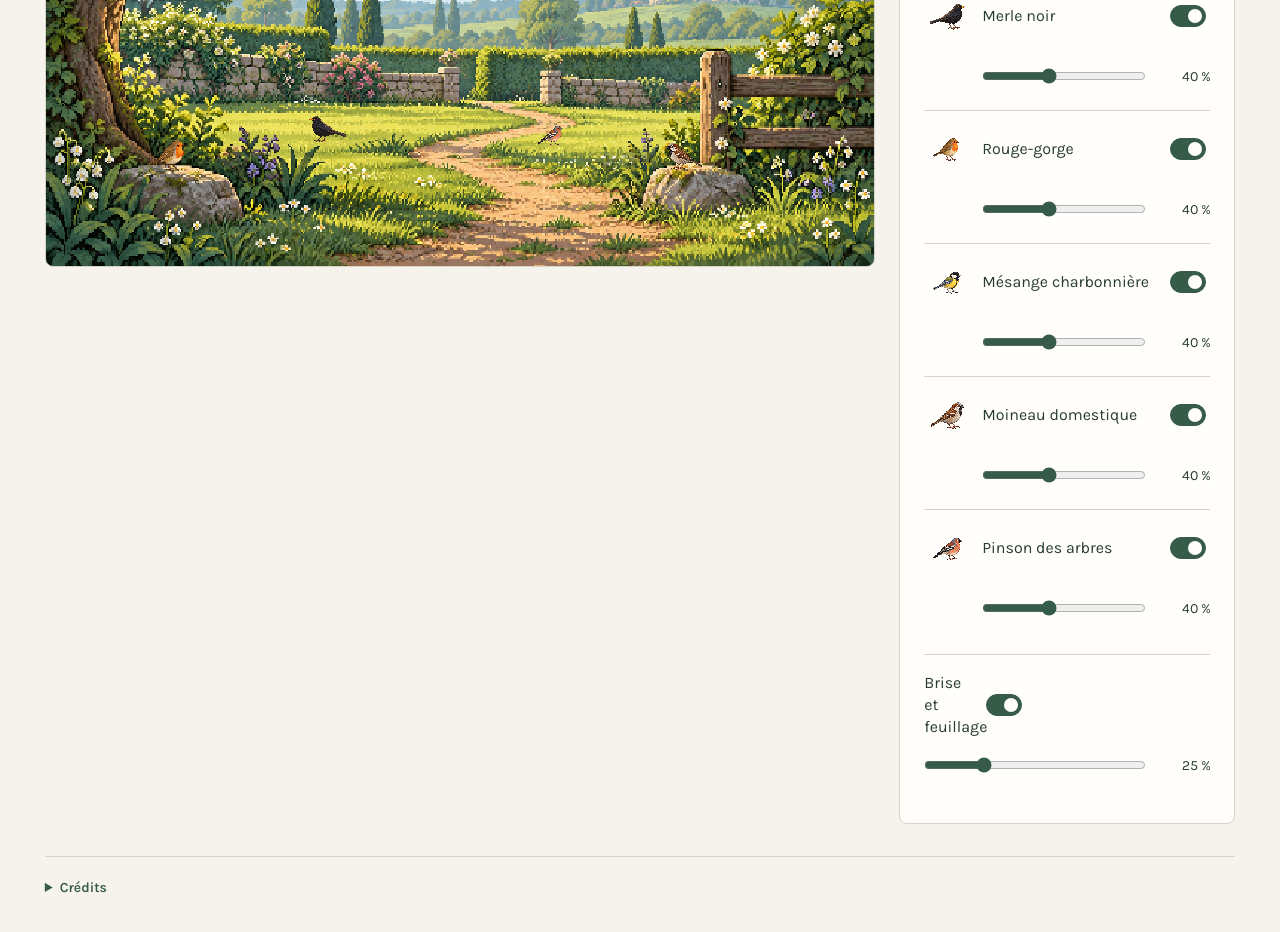
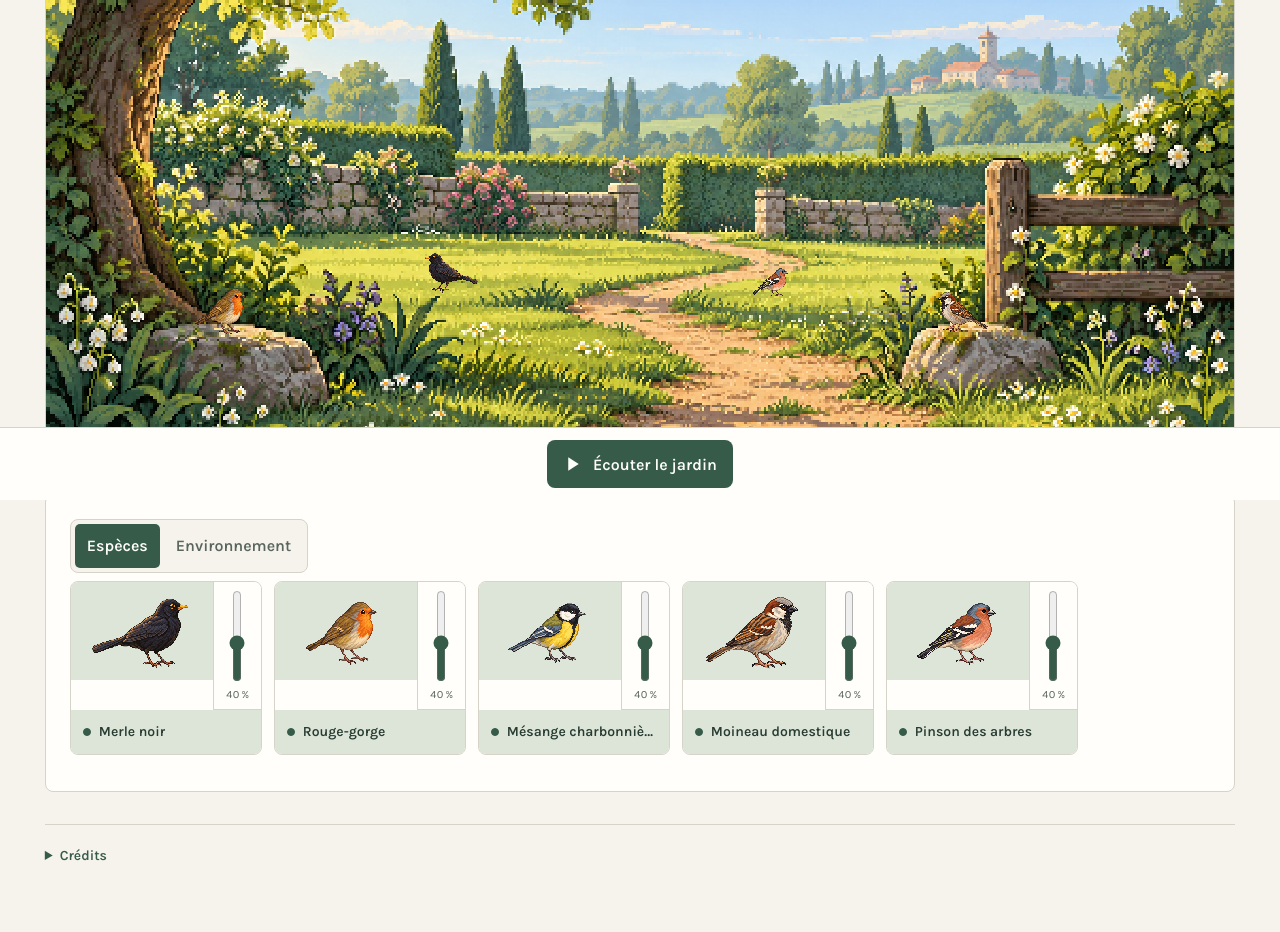
Before and after one commit to oreldx/lofibirds, a Vue app: page / in a window 1280 px wide. Shown: the part 300-1232 px from the top of the page. Built offline with nearby package versions, Linux system fonts and the light colour scheme.

Commit message:
feat: :sparkles: Add PlaybackBar component and enhance GardenPanel with tab navigation

```diff
--- a/src/App.vue
+++ b/src/App.vue
@@ -2,6 +2,7 @@
 import GardenScene from './components/GardenScene.vue'
 import GardenPanel from './components/GardenPanel.vue'
 import ResourceCredits from './components/ResourceCredits.vue'
+import PlaybackBar from './components/PlaybackBar.vue'
 </script>
 
 <template>
@@ -17,4 +18,5 @@ import ResourceCredits from './components/ResourceCredits.vue'
       <ResourceCredits />
     </div>
   </main>
+  <PlaybackBar />
 </template>
--- a/src/components/GardenPanel.vue
+++ b/src/components/GardenPanel.vue
@@ -4,44 +4,47 @@ import { speciesCatalog } from '../data/species'
 import SpeciesControl from './SpeciesControl.vue'
 import { useGarden } from '../composables/useGarden'
 
-const expanded = ref(true)
-const { audio, play, pause } = useGarden()
+const activeGroup = ref<'species' | 'environment'>('species')
+const { audio } = useGarden()
 
-function togglePlayback(): void {
-  if (audio.playback === 'playing' || audio.playback === 'starting') pause()
-  else void play()
+function navigateTabs(event: KeyboardEvent): void {
+  if (!['ArrowLeft', 'ArrowRight', 'Home', 'End'].includes(event.key)) return
+  event.preventDefault()
+  activeGroup.value = event.key === 'Home' ? 'species'
+    : event.key === 'End' ? 'environment'
+      : activeGroup.value === 'species' ? 'environment' : 'species'
+  const tabList = event.currentTarget
+  if (tabList instanceof HTMLElement) {
+    tabList.querySelector<HTMLButtonElement>(`#${activeGroup.value}-tab`)?.focus()
+  }
 }
 </script>
 
 <template>
   <aside class="garden-panel" aria-labelledby="garden-panel-title">
-    <button type="button" class="playback-button" @click="togglePlayback">
-      <svg v-if="audio.playback === 'playing' || audio.playback === 'starting'" viewBox="0 0 24 24" fill="currentColor" aria-hidden="true"><path d="M6 4h4v16H6zm8 0h4v16h-4z" /></svg>
-      <svg v-else viewBox="0 0 24 24" fill="currentColor" aria-hidden="true"><path d="m7 3 14 9-14 9z" /></svg>
-      {{ audio.playback === 'playing' || audio.playback === 'starting' ? 'Pause' : audio.playback === 'interrupted' ? 'Reprendre l’écoute' : 'Écouter le jardin' }}
-    </button>
+    <h2 id="garden-panel-title" class="visually-hidden">Les sons du jardin</h2>
+    <div class="garden-toolbar">
+      <div class="sound-tabs" role="tablist" aria-label="Catégorie de sons" @keydown="navigateTabs">
+        <button id="species-tab" type="button" role="tab" :aria-selected="activeGroup === 'species'" :tabindex="activeGroup === 'species' ? 0 : -1" aria-controls="species-panel" @click="activeGroup = 'species'">Espèces</button>
+        <button id="environment-tab" type="button" role="tab" :aria-selected="activeGroup === 'environment'" :tabindex="activeGroup === 'environment' ? 0 : -1" aria-controls="environment-panel" @click="activeGroup = 'environment'">Environnement</button>
+      </div>
+    </div>
     <div class="playback-status" role="status" aria-atomic="true">
       <p v-if="audio.playback === 'starting'">Démarrage de l’écoute…</p>
       <p v-else-if="audio.playback === 'interrupted'">L’écoute a été interrompue par le navigateur. Vous pouvez la reprendre.</p>
       <p v-if="audio.error" class="audio-error">{{ audio.error }}</p>
     </div>
-    <div class="panel-heading">
-      <h2 id="garden-panel-title">Les habitants</h2>
-      <button type="button" :aria-expanded="expanded" aria-controls="garden-settings" :aria-label="expanded ? 'Replier les réglages du jardin' : 'Afficher les réglages du jardin'" @click="expanded = !expanded">
-        {{ expanded ? 'Replier' : 'Afficher' }}
-        <svg viewBox="0 0 24 24" fill="none" stroke="currentColor" stroke-width="1.5" aria-hidden="true"><path d="m6 14 6-6 6 6" /></svg>
-      </button>
-    </div>
-    <div id="garden-settings" v-show="expanded">
-      <p class="panel-intro">Composez les sons de votre jardin.</p>
-      <ul class="species-list">
+    <div id="species-panel" v-show="activeGroup === 'species'" role="tabpanel" aria-labelledby="species-tab" class="sound-panel">
+      <ul class="species-list" aria-label="Espèces du jardin">
         <li v-for="species in speciesCatalog" :key="species.id">
           <SpeciesControl :id="species.id" :name="species.name" :sprite-url="species.sprite.url" />
         </li>
       </ul>
-      <div class="ambience-group">
-        <SpeciesControl id="ambience" name="Brise et feuillage" />
-      </div>
+    </div>
+    <div id="environment-panel" v-show="activeGroup === 'environment'" role="tabpanel" aria-labelledby="environment-tab" class="sound-panel">
+      <ul class="species-list" aria-label="Sons de l’environnement">
+        <li><SpeciesControl id="ambience" name="Brise et feuillage" /></li>
+      </ul>
     </div>
   </aside>
 </template>
--- a/src/components/GardenScene.vue
+++ b/src/components/GardenScene.vue
@@ -7,7 +7,7 @@ const { preferences } = useGarden()
 </script>
 
 <template>
-  <figure class="garden-scene" role="img" aria-label="Un jardin européen au matin de printemps, avec un grand arbre, des fleurs, un muret et une barrière. Choisissez les oiseaux présents dans le panneau Les habitants.">
+  <figure class="garden-scene" role="img" aria-label="Un jardin européen au matin de printemps, avec un grand arbre, des fleurs, un muret et une barrière. Choisissez les oiseaux présents dans l’onglet Espèces de la barre de contrôle sous le jardin.">
     <img class="garden-background" :src="gardenAsset.url" alt="" width="1672" height="941" fetchpriority="high" />
     <template v-for="species in speciesCatalog" :key="species.id">
       <span v-if="preferences.species[species.id].enabled" class="garden-bird" :class="`bird-${species.id}`" aria-hidden="true">
--- /dev/null
+++ b/src/components/PlaybackBar.vue
@@ -0,0 +1,47 @@
+<script setup lang="ts">
+import { computed, onBeforeUnmount, onMounted, ref } from 'vue'
+import { useGarden } from '../composables/useGarden'
+
+const { audio, play, pause } = useGarden()
+const bar = ref<HTMLElement | null>(null)
+const isPlaying = computed(() => audio.playback === 'playing' || audio.playback === 'starting')
+const label = computed(() => isPlaying.value ? 'Pause'
+  : audio.playback === 'interrupted' ? 'Reprendre l’écoute' : 'Écouter le jardin')
+let resizeObserver: ResizeObserver | undefined
+
+function togglePlayback(): void {
+  if (isPlaying.value) pause()
+  else void play()
+}
+
+function updateBarHeight(): void {
+  if (!bar.value) return
+  document.documentElement.style.setProperty('--playback-bar-height', `${bar.value.getBoundingClientRect().height}px`)
+}
+
+onMounted(() => {
+  if (!bar.value) return
+  updateBarHeight()
+  resizeObserver = new ResizeObserver(updateBarHeight)
+  resizeObserver.observe(bar.value, { box: 'border-box' })
+})
+
+onBeforeUnmount(() => {
+  resizeObserver?.disconnect()
+  document.documentElement.style.removeProperty('--playback-bar-height')
+})
+</script>
+
+<template>
+  <section ref="bar" class="playback-bar" aria-label="Lecture du jardin">
+    <button type="button" class="playback-button" @click="togglePlayback">
+      <svg v-if="isPlaying" viewBox="0 0 24 24" fill="currentColor" aria-hidden="true">
+        <path d="M6 4h4v16H6zm8 0h4v16h-4z" />
+      </svg>
+      <svg v-else viewBox="0 0 24 24" fill="currentColor" aria-hidden="true">
+        <path d="m7 3 14 9-14 9z" />
+      </svg>
+      {{ label }}
+    </button>
+  </section>
+</template>
--- a/src/components/SpeciesControl.vue
+++ b/src/components/SpeciesControl.vue
@@ -1,5 +1,5 @@
 <script setup lang="ts">
-import { computed } from 'vue'
+import { computed, nextTick, onBeforeUnmount, onMounted, ref, watch } from 'vue'
 import type { ChannelId } from '../types'
 import { useGarden } from '../composables/useGarden'
 
@@ -8,33 +8,111 @@ const { preferences, audio, setChannelEnabled, setChannelVolume, retry } = useGa
 const channel = computed(() => props.id === 'ambience' ? preferences.ambience : preferences.species[props.id])
 const load = computed(() => audio.channels[props.id])
 
-function updatePresence(event: Event): void {
-  const input = event.target
-  if (input instanceof HTMLInputElement) {
-    setChannelEnabled(props.id, input.checked)
+const nameElement = ref<HTMLSpanElement | null>(null)
+const truncated = ref(false)
+const hovered = ref(false)
+const focused = ref(false)
+const tooltipDismissed = ref(false)
+const tooltipPosition = ref({ left: '0px', top: '0px' })
+const showTooltip = computed(() => truncated.value && (hovered.value || focused.value) && !tooltipDismissed.value)
+let resizeObserver: ResizeObserver | undefined
+let hoverTimeout: ReturnType<typeof setTimeout> | undefined
+
+function measureName(): void {
+  const element = nameElement.value
+  if (!element) return
+  truncated.value = element.clientWidth > 0 && element.scrollWidth > element.clientWidth
+  const bounds = element.getBoundingClientRect()
+  const tooltipWidth = Math.min(280, window.innerWidth - 24)
+  tooltipPosition.value = {
+    left: `${Math.max(12, Math.min(bounds.left, window.innerWidth - tooltipWidth - 12))}px`,
+    top: `${bounds.top - 8}px`,
   }
+}
+
+function enterTooltip(): void {
+  clearTimeout(hoverTimeout)
+  hovered.value = true
+  tooltipDismissed.value = false
+  measureName()
+}
+
+function leaveTooltip(): void {
+  clearTimeout(hoverTimeout)
+  hoverTimeout = setTimeout(() => { hovered.value = false }, 120)
+}
+
+function focusControl(): void {
+  focused.value = true
+  tooltipDismissed.value = false
+  measureName()
+}
+
+function dismissTooltip(event: KeyboardEvent): void {
+  if (event.key === 'Escape') tooltipDismissed.value = true
 }
 
 function updateVolume(event: Event): void {
   if (event.target instanceof HTMLInputElement) setChannelVolume(props.id, Number(event.target.value) / 100)
 }
+
+onMounted(() => {
+  resizeObserver = new ResizeObserver(measureName)
+  if (nameElement.value) resizeObserver.observe(nameElement.value)
+  window.addEventListener('resize', measureName)
+  window.addEventListener('scroll', measureName, true)
+  window.addEventListener('keydown', dismissTooltip)
+  void document.fonts.ready.then(measureName)
+  measureName()
+})
+
+watch(() => props.name, async () => {
+  await nextTick()
+  measureName()
+})
+
+onBeforeUnmount(() => {
+  resizeObserver?.disconnect()
+  clearTimeout(hoverTimeout)
+  window.removeEventListener('resize', measureName)
+  window.removeEventListener('scroll', measureName, true)
+  window.removeEventListener('keydown', dismissTooltip)
+})
 </script>
 
 <template>
-  <div class="channel-control">
-    <label class="species-control" :class="{ 'ambience-control': !spriteUrl }">
-      <img v-if="spriteUrl" :src="spriteUrl" alt="" width="1536" height="1024" />
-      <span>{{ name }}</span>
-      <span class="species-switch">
-        <input type="checkbox" role="switch" :aria-label="`Activer — ${name}`" :checked="channel.enabled" @change="updatePresence" />
-        <span class="switch-track" aria-hidden="true" />
-      </span>
-    </label>
-    <label class="channel-volume">
-      <span class="visually-hidden">Volume — {{ name }}</span>
-      <input type="range" min="0" max="100" step="1" :value="Math.round(channel.volume * 100)" :disabled="!channel.enabled" :aria-valuetext="`${Math.round(channel.volume * 100)} %`" @input="updateVolume" />
-      <span aria-hidden="true">{{ Math.round(channel.volume * 100) }} %</span>
-    </label>
+  <div class="channel-control" :class="{ 'channel-disabled': !channel.enabled }">
+    <div class="channel-card">
+      <button
+        type="button"
+        role="switch"
+        class="species-control"
+        :aria-label="`Activer — ${name}`"
+        :aria-checked="channel.enabled"
+        @click="setChannelEnabled(id, !channel.enabled)"
+        @pointerenter="enterTooltip"
+        @pointerleave="leaveTooltip"
+        @focus="focusControl"
+        @blur="focused = false"
+      >
+        <span class="species-artwork">
+          <img v-if="spriteUrl" :src="spriteUrl" alt="" width="1536" height="1024" draggable="false" />
+          <svg v-else class="ambience-artwork" viewBox="0 0 64 64" fill="none" stroke="currentColor" stroke-width="2" aria-hidden="true">
+            <path d="M14 48C7 26 24 12 51 10c3 27-10 43-30 39M14 54l28-31M24 44l-1-13m7 7 13-1" />
+            <path d="M8 17h13M5 23h10M44 51h12" stroke-linecap="round" />
+          </svg>
+        </span>
+        <span class="species-caption">
+          <span class="channel-indicator" aria-hidden="true" />
+          <span ref="nameElement" class="species-name">{{ name }}</span>
+        </span>
+      </button>
+      <label class="channel-volume">
+        <span class="visually-hidden">Volume — {{ name }}</span>
+        <input type="range" min="0" max="100" step="1" :value="Math.round(channel.volume * 100)" :disabled="!channel.enabled" aria-orientation="vertical" :aria-valuetext="`${Math.round(channel.volume * 100)} %`" @input="updateVolume" />
+        <span class="channel-volume-value" aria-hidden="true">{{ Math.round(channel.volume * 100) }} %</span>
+      </label>
+    </div>
     <div class="channel-status" aria-live="polite" aria-atomic="true">
       <p v-if="load.status === 'loading'">{{ id === 'ambience' ? 'Chargement de l’ambiance…' : 'Chargement du chant…' }}</p>
       <template v-else-if="load.status === 'error'">
@@ -43,4 +121,7 @@ function updateVolume(event: Event): void {
       </template>
     </div>
   </div>
+  <Teleport to="body">
+    <span v-if="showTooltip" class="species-tooltip" role="tooltip" :style="tooltipPosition" @pointerenter="enterTooltip" @pointerleave="leaveTooltip">{{ name }}</span>
+  </Teleport>
 </template>
--- a/src/style.css
+++ b/src/style.css
@@ -10,12 +10,17 @@
   --border: #d6d3c8;
   --error: #963f35;
   --radius: 8px;
+  --playback-bar-height: calc(48px + 1.5rem + 1px + env(safe-area-inset-bottom, 0px));
   font-family: 'Karla', system-ui, sans-serif;
   color: var(--ink);
   background: var(--linen);
   font-synthesis: none;
   text-rendering: optimizeLegibility;
   -webkit-font-smoothing: antialiased;
+}
+
+html {
+  scroll-padding-bottom: calc(var(--playback-bar-height) + 1rem);
 }
 
 * {
@@ -36,6 +41,7 @@ main {
   min-height: 100vh;
   min-height: 100svh;
   padding: clamp(1rem, 3.5vw, 3rem);
+  padding-bottom: calc(clamp(1rem, 3.5vw, 3rem) + var(--playback-bar-height) + 1rem);
 }
 
 .garden-page {
@@ -191,13 +197,33 @@ h1 {
   background: var(--chalk);
 }
 
+.garden-toolbar {
+  display: flex;
+  flex-wrap: wrap;
+  align-items: center;
+  justify-content: space-between;
+  gap: 0.75rem 1rem;
+}
+
+.playback-bar {
+  position: fixed;
+  inset: auto 0 0;
+  z-index: 5;
+  display: flex;
+  justify-content: center;
+  padding: 0.75rem max(1rem, env(safe-area-inset-right, 0px)) calc(0.75rem + env(safe-area-inset-bottom, 0px)) max(1rem, env(safe-area-inset-left, 0px));
+  border-top: 1px solid var(--border);
+  background: var(--chalk);
+}
+
 .playback-button {
-  display: flex;
+  display: inline-flex;
   align-items: center;
   justify-content: center;
   gap: 0.75rem;
-  width: 100%;
   min-height: 48px;
+  min-width: 0;
+  max-width: 100%;
   padding: 0.75rem 1rem;
   border: 0;
   border-radius: var(--radius);
@@ -207,165 +233,281 @@ h1 {
   cursor: pointer;
 }
 
-.playback-button:hover { background: var(--ink); }
-.playback-button svg { width: 18px; height: 18px; }
-.playback-status { margin-bottom: 1rem; }
-.playback-status p, .channel-status p { margin: 0.5rem 0; font-size: 0.875rem; line-height: 1.5; }
-.audio-error { color: var(--error); }
-.channel-control { padding-bottom: 0.75rem; }
-.ambience-control { grid-template-columns: minmax(0, 1fr) 44px; min-height: 56px; }
-.ambience-group { border-top: 1px solid var(--border); padding-top: 0.75rem; margin-top: 0.75rem; }
-.channel-volume { display: flex; align-items: center; gap: 0.75rem; min-height: 44px; padding-left: 3.625rem; font-size: 0.875rem; }
-.ambience-group .channel-volume { padding-left: 0; }
-.channel-volume input { min-width: 0; width: 100%; min-height: 44px; margin: 0; accent-color: var(--forest); cursor: pointer; }
-.channel-volume input:disabled { cursor: default; }
-.channel-volume span:last-child { flex-shrink: 0; min-width: 3.25rem; text-align: right; font-variant-numeric: tabular-nums; }
-.retry-button { min-height: 44px; padding: 0.5rem 0.75rem; border: 1px solid var(--forest); border-radius: 4px; color: var(--forest); background: var(--chalk); cursor: pointer; }
-.visually-hidden { position: absolute; width: 1px; height: 1px; padding: 0; margin: -1px; overflow: hidden; clip-path: inset(50%); white-space: nowrap; border: 0; }
+.playback-button:hover {
+  background: var(--ink);
+}
 
-.panel-heading {
+.playback-button svg {
+  width: 18px;
+  height: 18px;
+  flex-shrink: 0;
+}
+
+.playback-status p,
+.channel-status p {
+  margin: 0.5rem 0;
+  font-size: 0.875rem;
+  line-height: 1.5;
+}
+
+.audio-error {
+  color: var(--error);
+}
+
+.sound-tabs {
   display: flex;
   flex-wrap: wrap;
-  align-items: center;
-  justify-content: space-between;
-  gap: 0.25rem 0.75rem;
+  gap: 0.25rem;
+  max-width: 100%;
+  padding: 0.25rem;
+  border: 1px solid var(--border);
+  border-radius: var(--radius);
+  background: var(--linen);
 }
 
-.panel-heading h2 {
-  margin: 0;
-  font-size: 1.375rem;
+.sound-tabs button {
+  min-height: 44px;
+  padding: 0.5rem 0.75rem;
+  border: 0;
+  border-radius: 5px;
+  background: transparent;
+  color: var(--stone);
   font-weight: 600;
-  letter-spacing: -0.025em;
+  cursor: pointer;
 }
 
-.panel-heading button {
-  display: inline-flex;
-  align-items: center;
-  gap: 0.375rem;
-  min-height: 44px;
-  padding: 0.5rem;
-  margin-right: -0.5rem;
+.sound-tabs button:hover {
+  color: var(--ink);
+}
+
+.sound-tabs button[aria-selected='true'] {
+  background: var(--forest);
+  color: var(--chalk);
+}
+
+.sound-panel {
+  min-width: 0;
+}
+
+.species-list {
+  display: flex;
+  align-items: flex-start;
+  gap: 0.75rem;
+  overflow-x: auto;
+  overscroll-behavior-x: contain;
+  scrollbar-color: var(--stone) var(--oat);
+  list-style: none;
+  padding: 0.5rem 0.25rem 0.75rem;
+  margin: 0 -0.25rem;
+}
+
+.species-list>li {
+  flex: 0 0 12rem;
+  min-width: 0;
+}
+
+.channel-card {
+  display: grid;
+  grid-template-columns: minmax(0, 1fr) 3rem;
+  grid-template-rows: 8rem minmax(2.5rem, auto);
+  overflow: hidden;
+  border: 1px solid var(--border);
+  border-radius: var(--radius);
+}
+
+/* Only the two visible cells accept pointer input; the upper-right recess
+   belongs exclusively to the sibling volume control. */
+.species-control {
+  display: grid;
+  grid-template-columns: subgrid;
+  grid-template-rows: subgrid;
+  grid-area: 1 / 1 / 3 / 3;
+  min-width: 0;
+  padding: 0;
   border: 0;
-  border-radius: 4px;
   background: transparent;
-  color: var(--forest);
-  font-size: 0.875rem;
+  color: var(--ink);
+  text-align: left;
   cursor: pointer;
+  pointer-events: none;
+}
+
+.species-artwork,
+.species-caption {
+  background: var(--sage);
+  pointer-events: auto;
   transition: background-color 160ms;
 }
 
-.panel-heading button:hover {
-  background: var(--sage);
+.species-artwork {
+  display: grid;
+  grid-area: 1 / 1;
+  place-items: center;
+  padding: 0.375rem;
 }
 
-.panel-heading svg {
-  width: 16px;
-  height: 16px;
-  transition: transform 160ms;
+.species-artwork img {
+  display: block;
+  width: 100%;
+  height: 100%;
+  object-fit: contain;
+  image-rendering: pixelated;
+  transition: opacity 160ms, filter 160ms;
 }
 
-.panel-heading button[aria-expanded='false'] svg {
-  transform: rotate(180deg);
+.ambience-artwork {
+  width: 4.5rem;
+  height: 4.5rem;
+  color: var(--forest);
 }
 
-.panel-intro,
-.listening-note {
-  color: var(--stone);
-  font-size: 0.875rem;
-  line-height: 1.6;
+.species-control:hover .species-artwork,
+.species-control:hover .species-caption {
+  background: #cedcc8;
 }
 
-.panel-intro {
-  margin: 0.5rem 0 1rem;
+.species-caption {
+  display: flex;
+  grid-area: 2 / 1 / 3 / 3;
+  align-items: center;
+  gap: 0.5rem;
+  min-width: 0;
+  min-height: 44px;
+  padding: 0.625rem 0.75rem;
+  font-size: 0.875rem;
+  font-weight: 600;
 }
 
-.species-list {
-  list-style: none;
-  padding: 0;
-  margin: 0;
+.species-name {
+  min-width: 0;
+  overflow: hidden;
+  text-overflow: ellipsis;
+  white-space: nowrap;
 }
 
-.species-list li+li {
-  border-top: 1px solid var(--border);
+.channel-indicator {
+  width: 0.5rem;
+  height: 0.5rem;
+  flex-shrink: 0;
+  border: 1px solid var(--forest);
+  border-radius: 50%;
+  background: var(--forest);
 }
 
-.species-control {
-  display: grid;
-  grid-template-columns: 3rem minmax(0, 1fr) 44px;
-  gap: 0.625rem;
-  align-items: center;
-  min-height: 76px;
-  cursor: pointer;
-  font-size: 1rem;
-  line-height: 1.4;
+.channel-disabled .channel-indicator {
+  background: transparent;
+  border-color: var(--stone);
 }
 
-.species-control img {
-  display: block;
-  width: 100%;
-  height: auto;
-  image-rendering: pixelated;
+.channel-disabled .species-artwork,
+.channel-disabled .species-caption {
+  background: var(--oat);
 }
 
-.species-switch {
-  position: relative;
-  display: grid;
-  place-items: center;
-  width: 44px;
-  height: 44px;
+.channel-disabled .species-artwork img,
+.channel-disabled .ambience-artwork {
+  filter: grayscale(1);
+  opacity: 0.45;
 }
 
-.species-switch input {
-  position: absolute;
-  inset: 0;
-  width: 100%;
+.channel-disabled .species-control:hover .species-artwork,
+.channel-disabled .species-control:hover .species-caption {
+  background: var(--border);
+}
+
+.species-control:focus-visible {
+  outline: none;
+}
+
+.species-control:focus-visible .species-artwork,
+.species-control:focus-visible .species-caption {
+  outline: 3px solid var(--forest);
+  outline-offset: -3px;
+}
+
+.channel-volume {
+  z-index: 1;
+  display: flex;
+  grid-area: 1 / 2;
+  flex-direction: column;
+  align-items: center;
+  gap: 0.375rem;
+  min-width: 0;
+  padding: 0.5rem 0;
+  border-left: 1px solid var(--border);
+  border-bottom: 1px solid var(--border);
+  background: var(--chalk);
+}
+
+.channel-volume input {
+  writing-mode: vertical-lr;
+  direction: rtl;
+  width: 44px;
+  min-height: 0;
   height: 100%;
+  flex: 1;
   margin: 0;
-  opacity: 0;
+  accent-color: var(--forest);
   cursor: pointer;
 }
 
-.switch-track {
-  display: block;
-  width: 36px;
-  height: 22px;
-  border: 1px solid var(--stone);
-  border-radius: 12px;
-  background: var(--oat);
-  pointer-events: none;
-  transition: background-color 160ms, border-color 160ms;
+.channel-volume input:disabled {
+  cursor: default;
+  opacity: 0.45;
 }
 
-.switch-track::after {
-  content: '';
-  display: block;
-  width: 14px;
-  height: 14px;
-  margin: 3px;
-  border-radius: 50%;
-  background: var(--stone);
-  transition: transform 160ms, background-color 160ms;
+.channel-volume input:focus-visible {
+  outline-offset: -3px;
+  border-radius: 4px;
 }
 
-.species-switch input:checked+.switch-track {
-  background: var(--forest);
-  border-color: var(--forest);
+.channel-volume-value {
+  flex-shrink: 0;
+  color: var(--stone);
+  font-size: 0.6875rem;
+  font-variant-numeric: tabular-nums;
+  white-space: nowrap;
 }
 
-.species-switch input:checked+.switch-track::after {
-  transform: translateX(14px);
-  background: var(--chalk);
+.channel-status {
+  overflow-wrap: anywhere;
 }
 
-.species-switch input:focus-visible+.switch-track {
-  outline: 3px solid var(--forest);
-  outline-offset: 4px;
+.retry-button {
+  min-height: 44px;
+  padding: 0.5rem 0.75rem;
+  border: 1px solid var(--forest);
+  border-radius: 4px;
+  color: var(--forest);
+  background: var(--chalk);
+  cursor: pointer;
 }
 
-.listening-note {
-  margin: 1rem 0 0;
-  padding-top: 1rem;
-  border-top: 1px solid var(--border);
+.species-tooltip {
+  position: fixed;
+  z-index: 10;
+  width: max-content;
+  max-width: min(17.5rem, calc(100vw - 1.5rem));
+  padding: 0.5rem 0.75rem;
+  border-radius: 4px;
+  background: var(--ink);
+  color: var(--chalk);
+  font-size: 0.875rem;
+  line-height: 1.4;
+  overflow-wrap: anywhere;
+  transform: translateY(-100%);
+}
+
+.visually-hidden {
+  position: absolute;
+  width: 1px;
+  height: 1px;
+  padding: 0;
+  margin: -1px;
+  overflow: hidden;
+  clip-path: inset(50%);
+  white-space: nowrap;
+  border: 0;
 }
 
 :focus-visible {
@@ -443,12 +585,6 @@ a {
   text-underline-offset: 0.2em;
 }
 
-@media (min-width: 64rem) {
-  .garden-layout {
-    grid-template-columns: minmax(0, 1fr) 21rem;
-  }
-}
-
 @media (max-width: 40rem) {
   .wordmark {
     margin-bottom: 1.5rem;
@@ -476,14 +612,26 @@ a {
 }
 
 @media (forced-colors: active) {
-  .species-switch input {
-    opacity: 1;
-    position: static;
-    width: 22px;
-    height: 22px;
+  .sound-tabs button[aria-selected='true'] {
+    outline: 2px solid Highlight;
+    outline-offset: -2px;
   }
 
-  .switch-track {
-    display: none;
+  .channel-indicator {
+    border-color: ButtonText;
+  }
+
+  .species-control[aria-checked='true'] .channel-indicator {
+    background: Highlight;
+    forced-color-adjust: none;
+  }
+
+  .species-control:focus-visible .species-artwork,
+  .species-control:focus-visible .species-caption {
+    outline-color: Highlight;
+  }
+
+  .species-tooltip {
+    border: 1px solid CanvasText;
   }
 }
```
